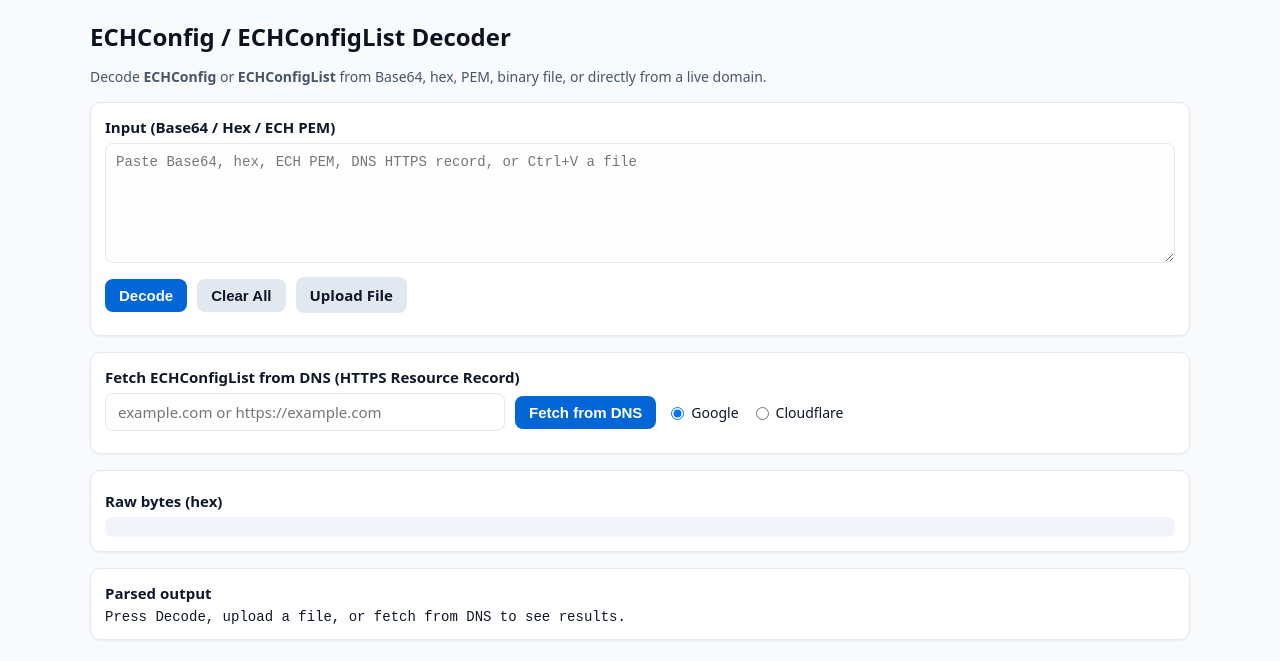
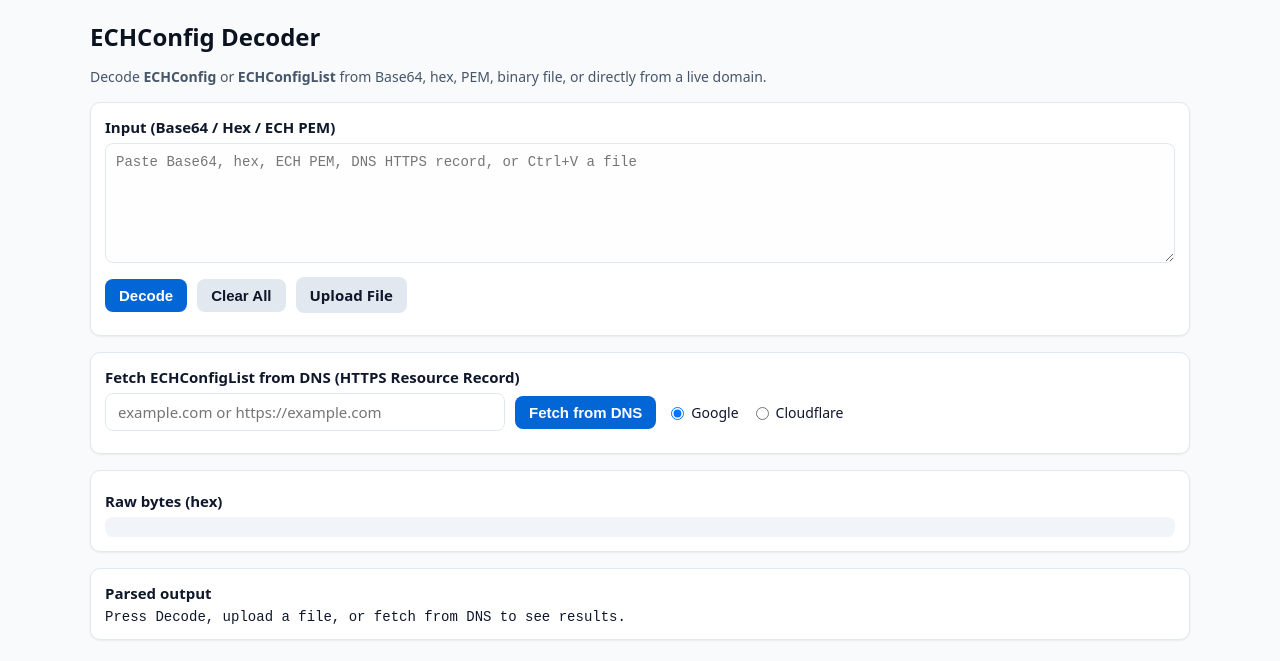
Before and after one commit to cowsay/echconfig, a plain HTML site: page index.html in a window 1280 px wide. Shown: the top 661 px of the page. Drawn offline with Linux system fonts and the light colour scheme.

Commit message:
Update index.html

```diff
--- a/index.html
+++ b/index.html
@@ -22,7 +22,7 @@
     <link rel="stylesheet" href="style.css" />
 </head>
 <body>
-    <h1>ECHConfig / ECHConfigList Decoder</h1>
+    <h1>ECHConfig Decoder</h1>
     <p class="small">
         Decode <b>ECHConfig</b> or <b>ECHConfigList</b> from Base64, hex, PEM, binary file,
         or directly from a live domain.
```
